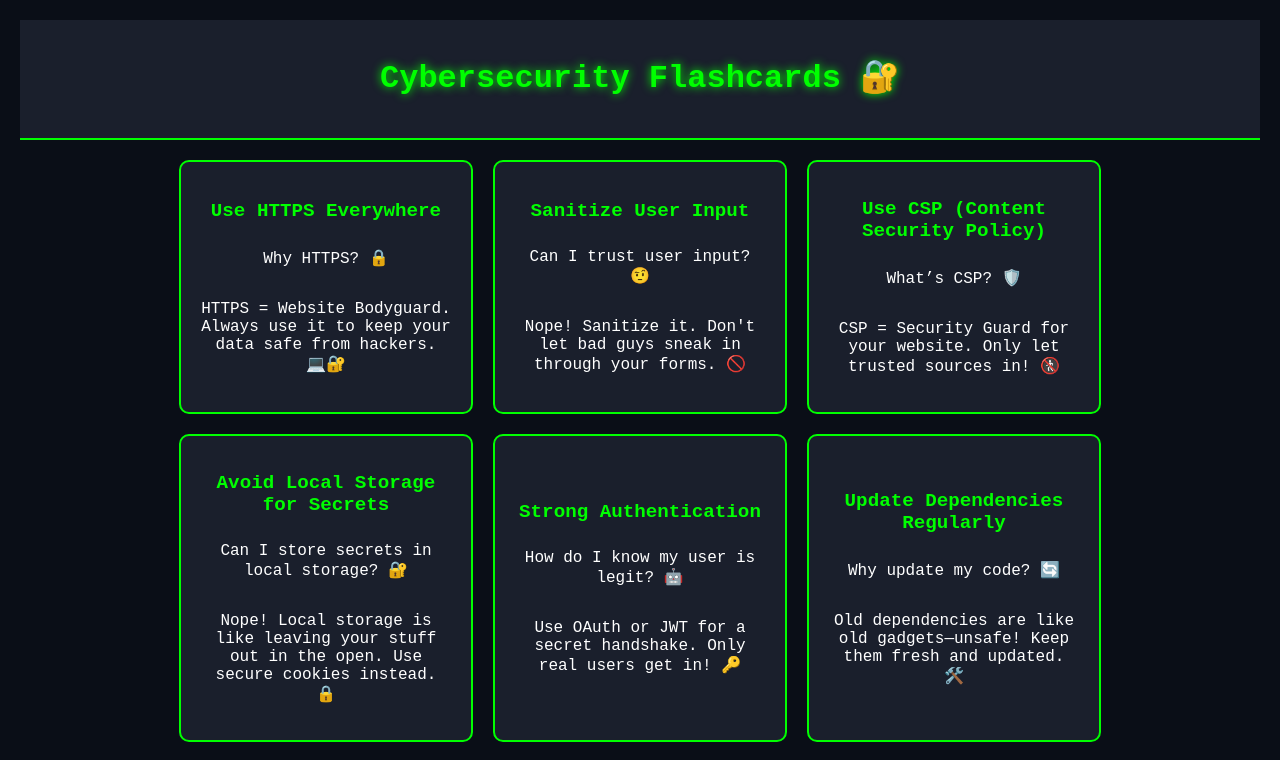
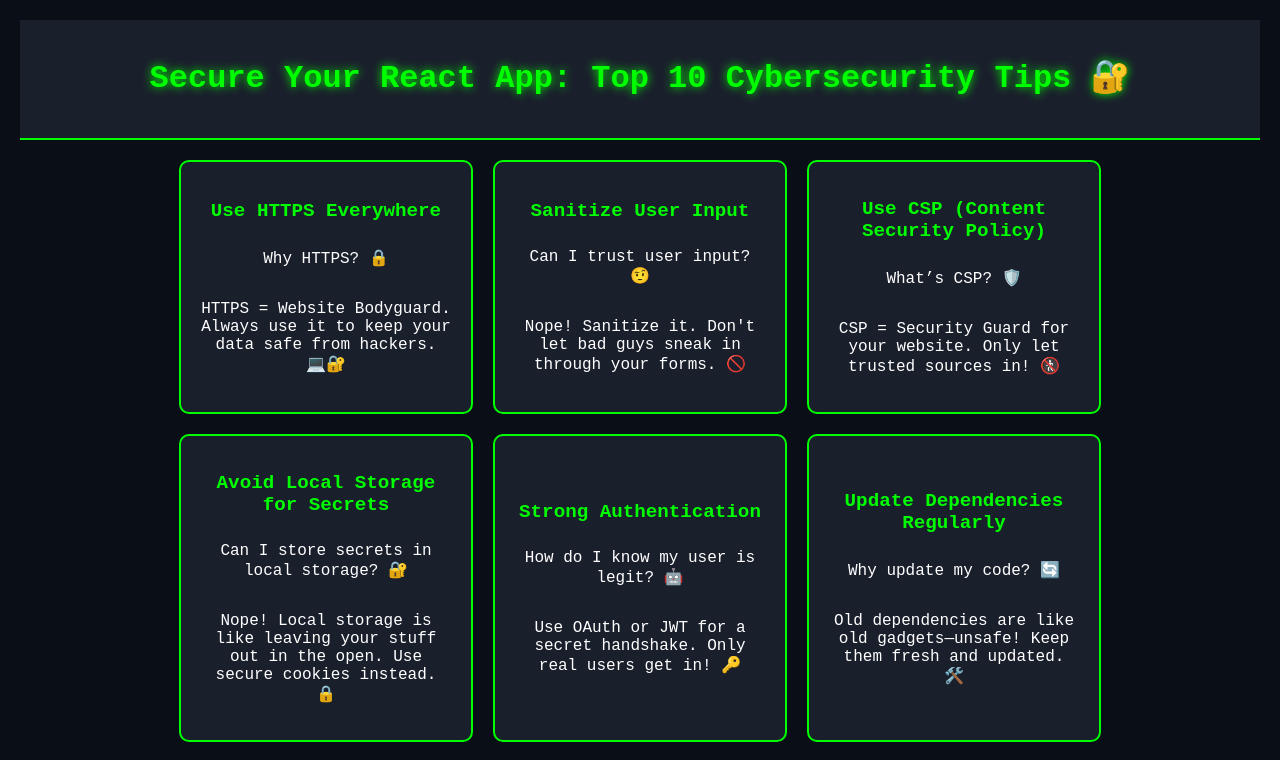
Before and after one commit to lammona/lammona-project-week-11-soc, a React (Vite) app: page / in a window 1280 px wide. Shown: the top 760 px of the page. Built offline with nearby package versions, Linux system fonts and the light colour scheme.

Commit message:
updated title of the app

```diff
--- a/src/App.tsx
+++ b/src/App.tsx
@@ -22,7 +22,7 @@ function App() {
   return (
     <>
     <div className={styles.container}>
-      <Header title="Cybersecurity Flashcards 🔐"/>
+      <Header title="Secure Your React App: Top 10 Cybersecurity Tips 🔐"/>
       <Flashcards cards={cardsData}/>
       <Footer footerTitle='Secure your knowledge, secure your future!'/>
       </div>
```
